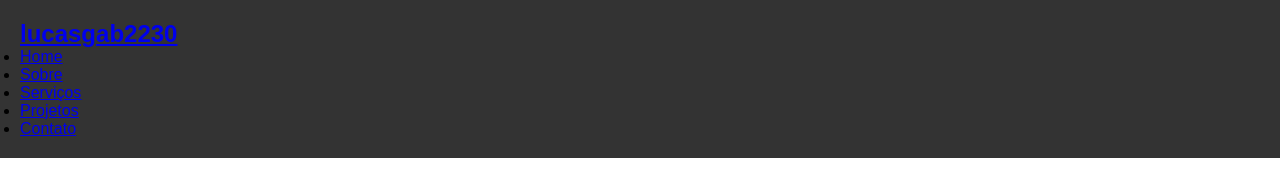
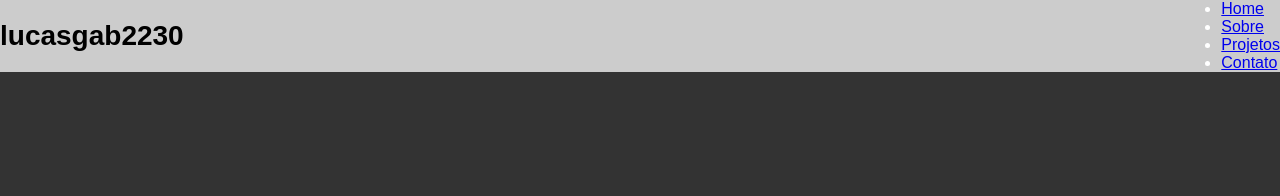
Before and after one commit to lucasgab2230/lucasgab2230.github.io, a plain HTML site: page index.html in a window 1280 px wide. Drawn offline with Linux system fonts and the light colour scheme.

Commit message:
Refactoring the code

```diff
--- a/css/style.css
+++ /dev/null
@@ -1,11 +0,0 @@
-* {
-    margin: 0;
-    padding: 0;
-    box-sizing: border-box;
-    font-family: Arial, sans-serif;
-}
-
-header {
-    background-color: #333;
-    padding: 20px;
-}
--- /dev/null
+++ b/css/styles.css
@@ -0,0 +1,26 @@
+* {
+    margin: 0;
+    padding: 0;
+    box-sizing: border-box;
+    font-family: Arial, Helvetica, sans-serif;
+}
+
+body {
+    height: 100%;
+    width: 100%;
+    background-color: #333;
+    color: #fff;
+}
+
+.navbar {
+    display: flex;
+    justify-content: space-between;
+    align-items: center;
+    background-color: #ccc;
+}
+
+.navbar h2 {
+    font-size: 28px;
+    color: #000;
+    cursor: pointer;
+}
--- a/index.html
+++ b/index.html
@@ -3,30 +3,25 @@
 <head>
     <meta charset="UTF-8">
     <meta name="viewport" content="width=device-width, initial-scale=1.0">
-    <link rel="stylesheet" href="css/style.css">
-    <title>lucasgab2230 (Lucas Gabriel Witchemichen) | Home</title>
+    <link rel="stylesheet" href="./css/styles.css">
+    <title>lucasgab2230 (Lucas Witchemichen) | Home</title>
 </head>
 <body>
     <header>
-        <nav>
-            <h1>
-                <a href="#" class="logo">lucasgab2230</a>
-            </h1>
-            <ul class="nav-items">
-                <li class="nav-item">
-                    <a href="index.html" class="nav-link">Home</a>
+        <nav class="navbar">
+            <h2>lucasgab2230</h2>
+            <ul class="navbar__items">
+                <li class="navbar__items__item">
+                    <a href="#" class="navbar__items__link">Home</a>
                 </li>
-                <li class="nav-item">
-                    <a href="sobre.html" class="nav-link">Sobre</a>
+                <li class="navbar__items__item">
+                    <a href="#sobre" class="navbar__items__link">Sobre</a>
                 </li>
-                <li class="nav-item">
-                    <a href="serviços.html" class="nav-link">Serviços</a>
+                <li class="navbar__items__item">
+                    <a href="#projetos" class="navbar__items__link">Projetos</a>
                 </li>
-                <li class="nav-item">
-                    <a href="projetos.html" class="nav-link">Projetos</a>
-                </li>
-                <li class="nav-item">
-                    <a href="contato.html" class="nav-link">Contato</a>
+                <li class="navbar__items__item">
+                    <a href="#contato" class="navbar__items__link">Contato</a>
                 </li>
             </ul>
         </nav>
```
Also changed, not shown: contato.html (deleted, +0 -11 lines), projetos.html (deleted, +0 -11 lines), serviços.html (deleted, +0 -11 lines), sobre.html (deleted, +0 -11 lines).
